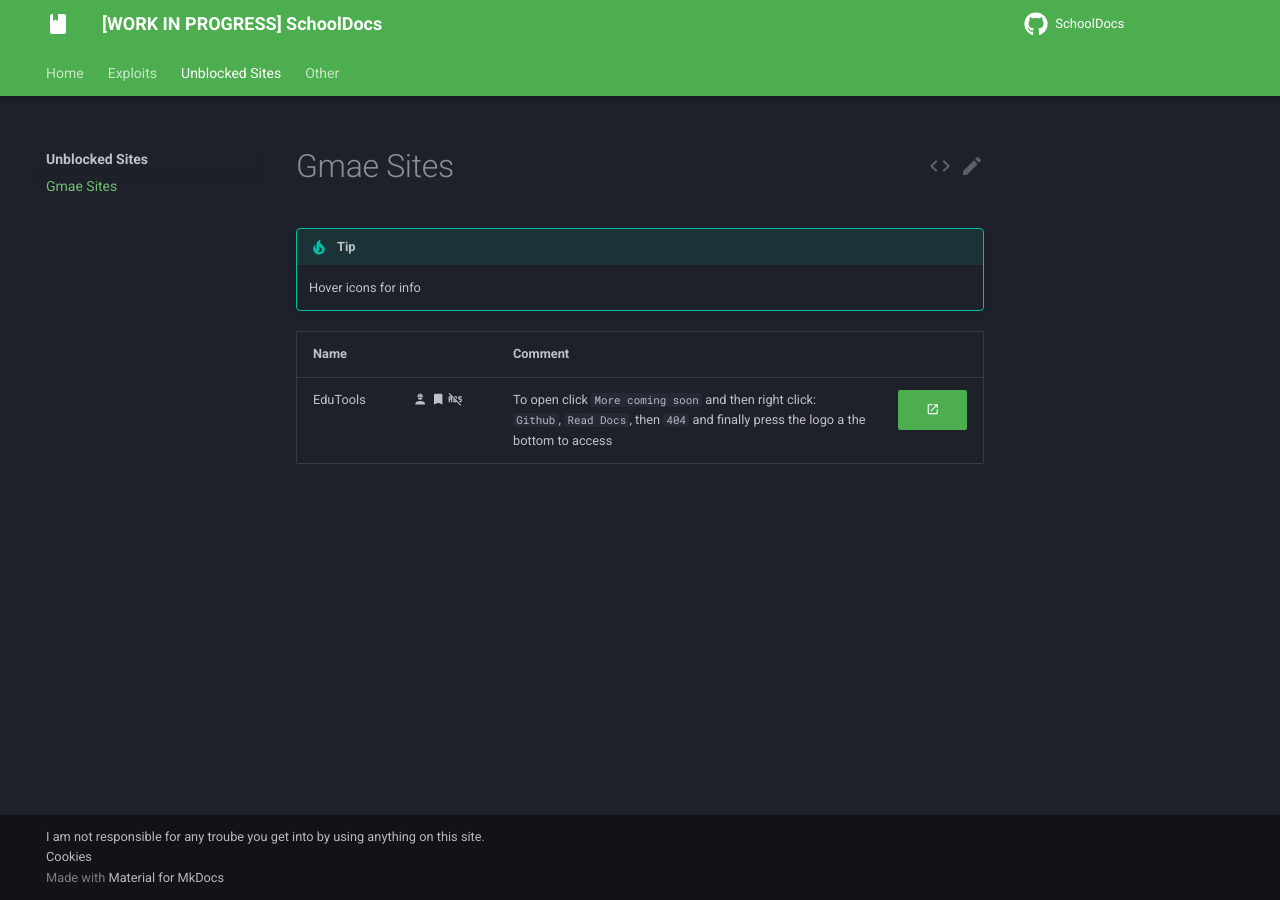
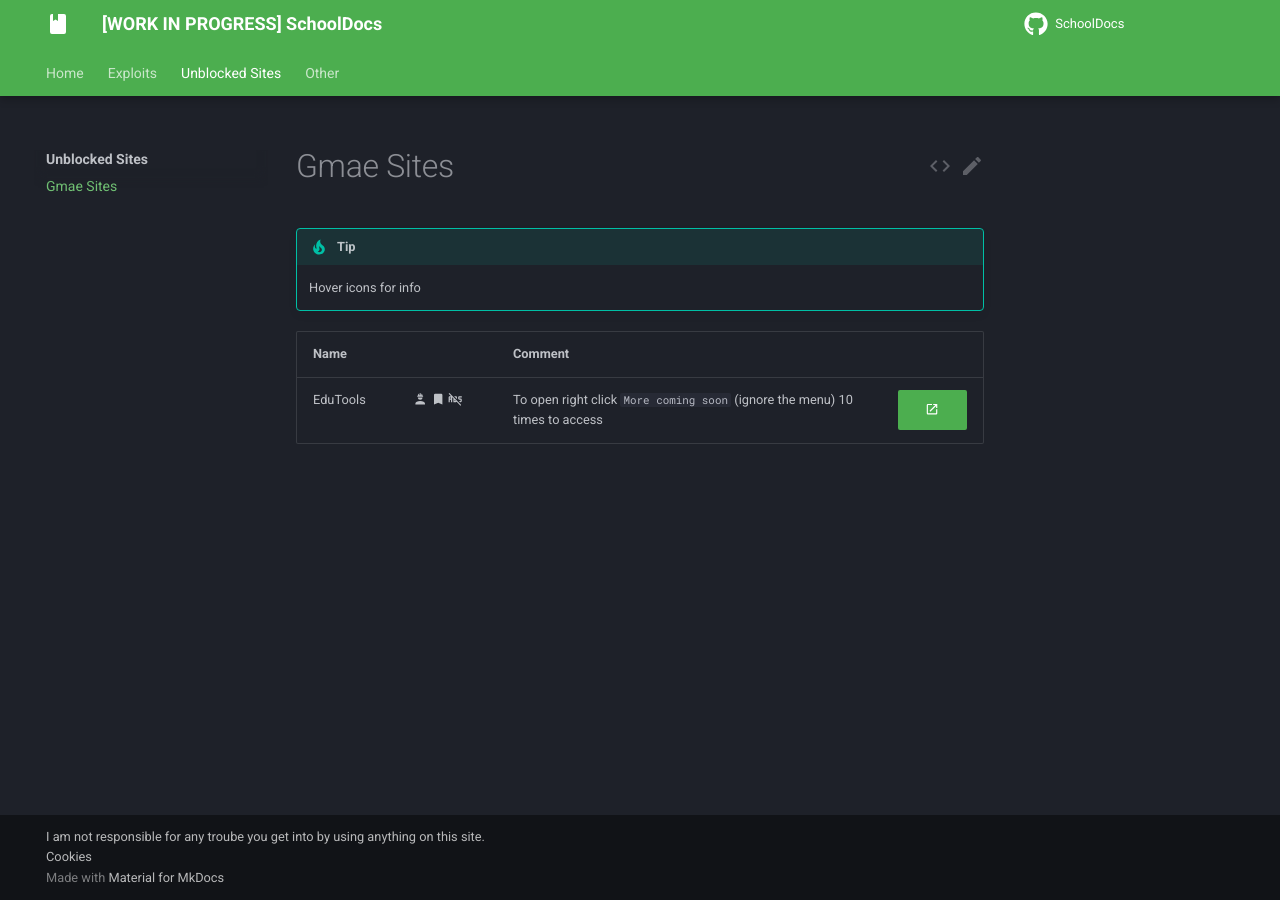
Before and after one commit to SchoolDocs/SchoolDocs.github.io, an MkDocs documentation site: the page built from docs/unblocked/gmae.md, in a window 1280 px wide. Built offline with MkDocs 1.6.1 and Material for MkDocs 9.7.7, drawn with Linux system fonts in a browser that asks for light colours; comment, search, counter and statistics services are not loaded.

Commit message:
Update gmae.md

```diff
--- a/docs/unblocked/gmae.md
+++ b/docs/unblocked/gmae.md
@@ -4,4 +4,4 @@
 
 | Name         |                                                                                                                                                                        | Comment                                                                                                                                    |                                                                                                |
 | ------------ | ---------------------------------------------------------------------------------------------------------------------------------------------------------------------- | ------------------------------------------------------------------------------------------------------------------------------------------ | ---------------------------------------------------------------------------------------------- |
-| EduTools     | :material-account-hard-hat:{ title="Work in progress/Under construction" } :material-bookmark:{ title="Recommended" } :material-advertisements-off:{ title="No ads" }  | To open click `More coming soon` and then right click: `Github`, `Read Docs`, then `404` and finally press the logo a the bottom to access | [:material-open-in-new:](https://educationaltools.github.io){ .md-button .md-button--primary } |
+| EduTools     | :material-account-hard-hat:{ title="Work in progress/Under construction" } :material-bookmark:{ title="Recommended" } :material-advertisements-off:{ title="No ads" }  | To open right click `More coming soon` (ignore the menu) 10 times to access | [:material-open-in-new:](https://educationaltools.github.io){ .md-button .md-button--primary } |
```
